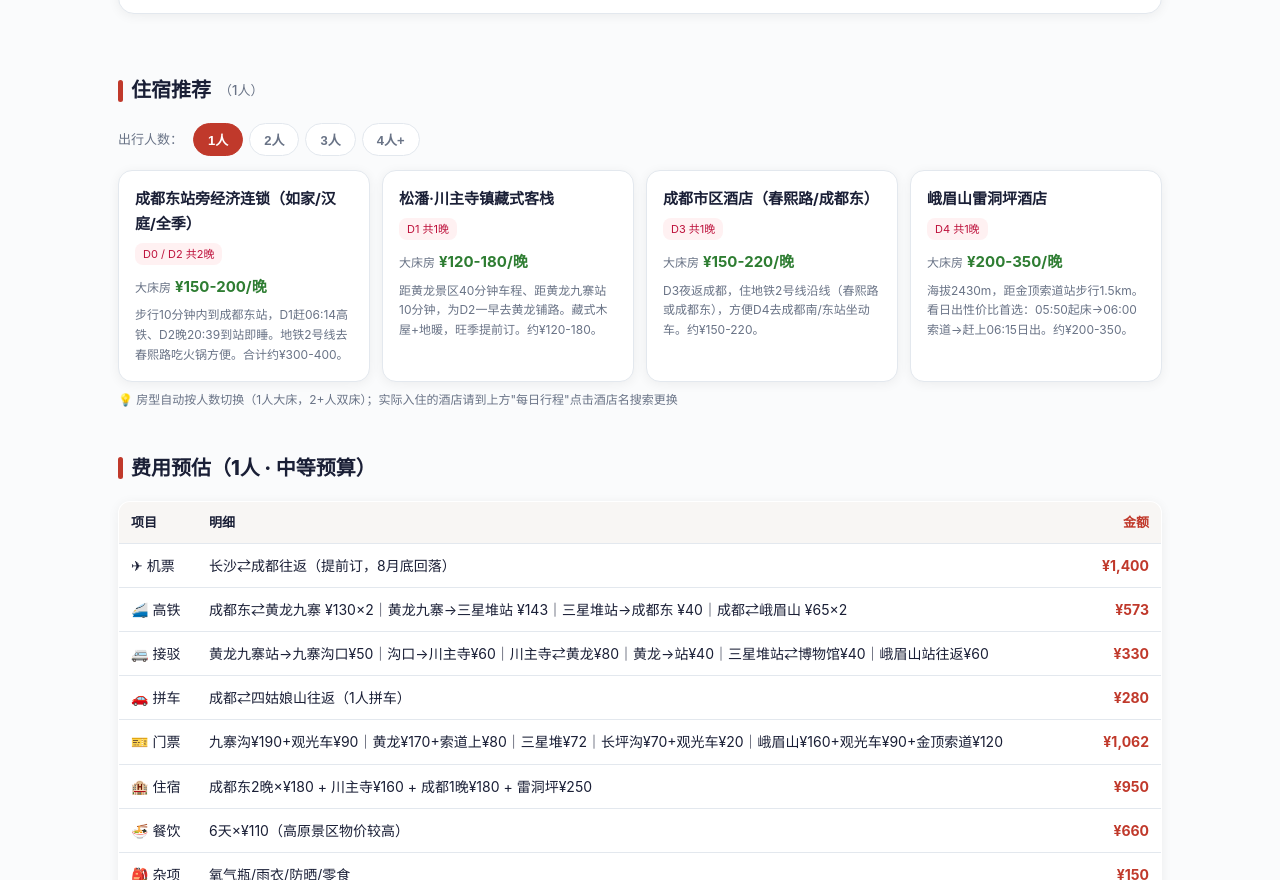
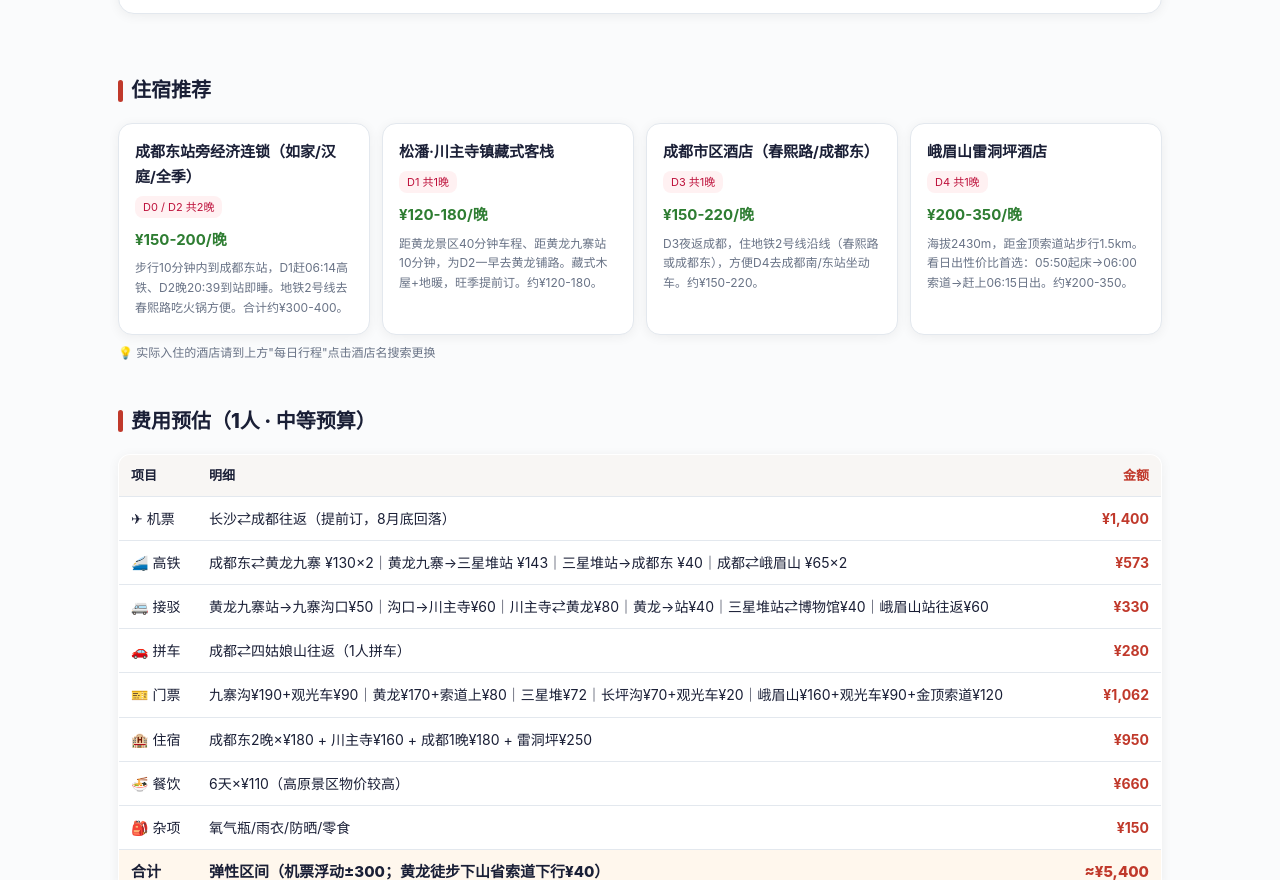
Before and after one commit to kbybbb806/chengdu-5day-trip-guide, a plain HTML site: page chengdu-jiuzhaigou-guide.html in a window 1280 px wide. Shown: the part 3636-4516 px from the top of the page. Drawn offline with nearby package versions, Linux system fonts and the light colour scheme.

Commit message:
simplify: 移除出行人数切换按钮与房型文字，直接按1人显示价格

```diff
--- a/chengdu-jiuzhaigou-guide.html
+++ b/chengdu-jiuzhaigou-guide.html
@@ -211,16 +211,9 @@ body { font-family: -apple-system,BlinkMacSystemFont,"PingFang SC","Microsoft Ya
 </div>
 
 <div class="section">
-  <div class="section-title">住宿推荐 <span style="font-size:13px;color:var(--muted);font-weight:500">（<span id="paxInlineLabel">1人</span>）</span></div>
-  <div class="pax-toggle">
-    <span class="pax-label">出行人数：</span>
-    <button class="pax-btn active" data-pax="1" onclick="setPax(1)">1人</button>
-    <button class="pax-btn" data-pax="2" onclick="setPax(2)">2人</button>
-    <button class="pax-btn" data-pax="3" onclick="setPax(3)">3人</button>
-    <button class="pax-btn" data-pax="4" onclick="setPax(4)">4人+</button>
-  </div>
+  <div class="section-title">住宿推荐</div>
   <div class="hotel-grid" id="hotelGrid"></div>
-  <div style="font-size:12px;color:var(--muted);margin-top:8px">💡 房型自动按人数切换（1人大床，2+人双床）；实际入住的酒店请到上方"每日行程"点击酒店名搜索更换</div>
+  <div style="font-size:12px;color:var(--muted);margin-top:8px">💡 实际入住的酒店请到上方"每日行程"点击酒店名搜索更换</div>
 </div>
 
 <div class="section">
@@ -288,9 +281,6 @@ let pax = parseInt(localStorage.getItem(LS_PAX) || '1');
 function setPax(n) {
   pax = n;
   try { localStorage.setItem(LS_PAX, String(n)); } catch(e){}
-  const lbl = n >= 4 ? '4人+' : n + '人';
-  document.getElementById('paxInlineLabel').textContent = lbl;
-  document.querySelectorAll('.pax-btn').forEach(b => b.classList.toggle('active', parseInt(b.dataset.pax) === n || (n >= 4 && b.dataset.pax === '4')));
   renderHotelRecs();
 }
 function getRoomType() { return pax >= 2 ? '双床房' : '大床房'; }
@@ -316,7 +306,7 @@ function renderHotelRecs() {
     '<div class="hotel-card2">' +
     '<div class="h-name">' + h.name + '</div>' +
     '<span class="h-tag">' + h.tag + '</span>' +
-    '<div class="h-price"><span class="room-type">' + room + '</span>' + (h.prices[room] || '') + '/晚</div>' +
+    '<div class="h-price">' + (h.prices[room] || '') + '/晚</div>' +
     '<div class="h-desc">' + h.desc + '</div>' +
     '</div>'
   ).join('');
```
